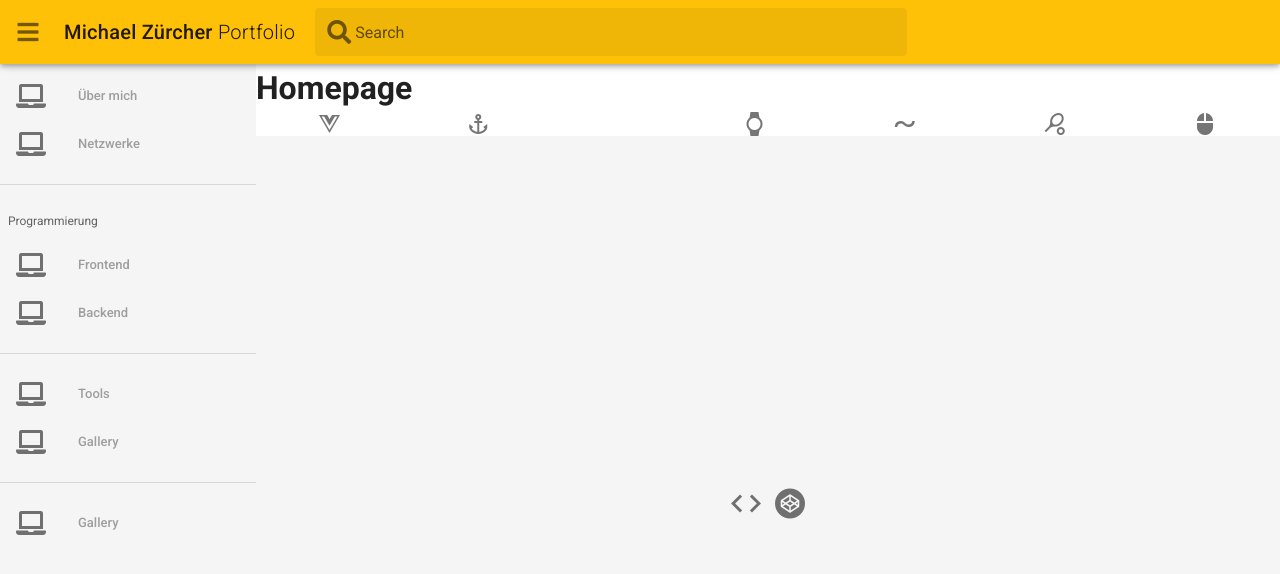
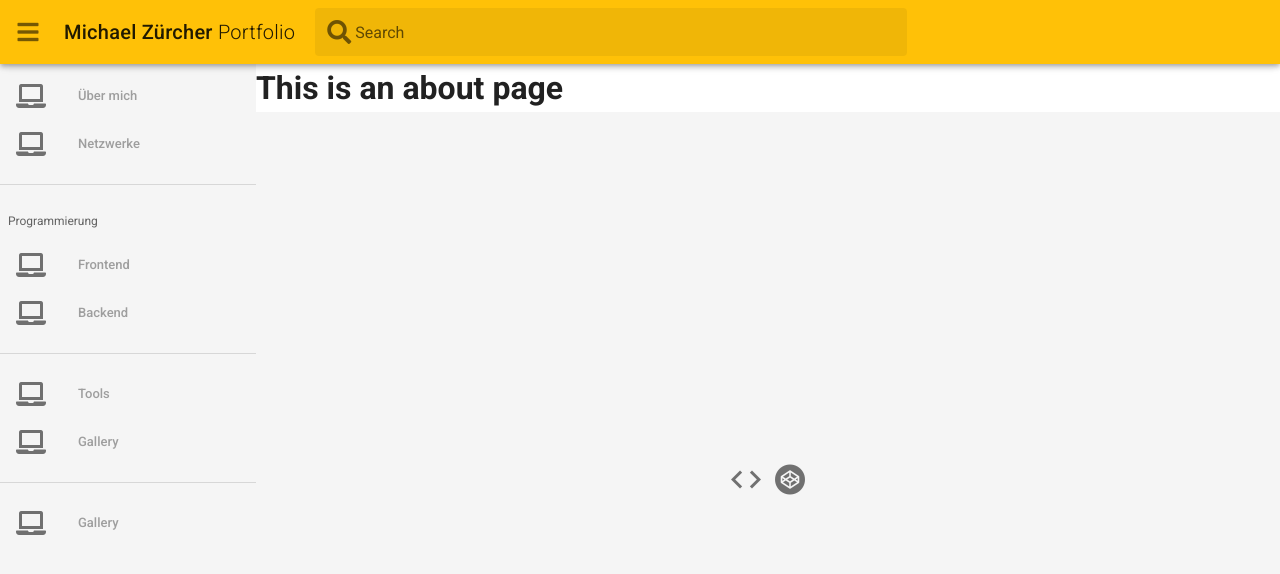
Before and after one commit to michzuerch/michzuerch.github.io, a Vue app: page / in a window 1280 px wide. Shown: the top 574 px of the page. Built offline with nearby package versions, Linux system fonts and the light colour scheme.

Commit message:
Router works, error in networks

```diff
--- a/src/router.js
+++ b/src/router.js
@@ -1,6 +1,6 @@
 import Vue from 'vue'
 import Router from 'vue-router'
-import Home from './views/Home.vue'
+import Home from './views/About.vue'
 
 Vue.use(Router)
 
@@ -42,6 +42,11 @@ export default new Router({
       component: () => import('./views/Hardware.vue')
     },
     {
+      path: '/network',
+      name: 'network',
+      component: () => import('./views/Network.vue')
+    },
+    {
       path: '/support',
       name: 'support',
       component: () => import('./views/Support.vue')
--- a/src/views/Home.vue
+++ /dev/null
@@ -1,21 +0,0 @@
-<template>
-<div class="home">
-    <h1>Homepage</h1>
-    <v-btn class="hidden-md-and-up">
-        Hier klicken
-    </v-btn>
-    <v-layout justify-space-around>
-        <v-icon>fab fa-vuejs</v-icon>
-        <v-icon>mdi-anchor</v-icon>
-        <v-icon>mdi-xbox-controller</v-icon>
-        <v-icon>mdi-watch</v-icon>
-        <v-icon>mdi-tilde</v-icon>
-        <v-icon>mdi-tennis</v-icon>
-        <v-icon>mdi-mouse</v-icon>
-    </v-layout>
-</div>
-</template>
-
-<script>
-export default {};
-</script>
```
